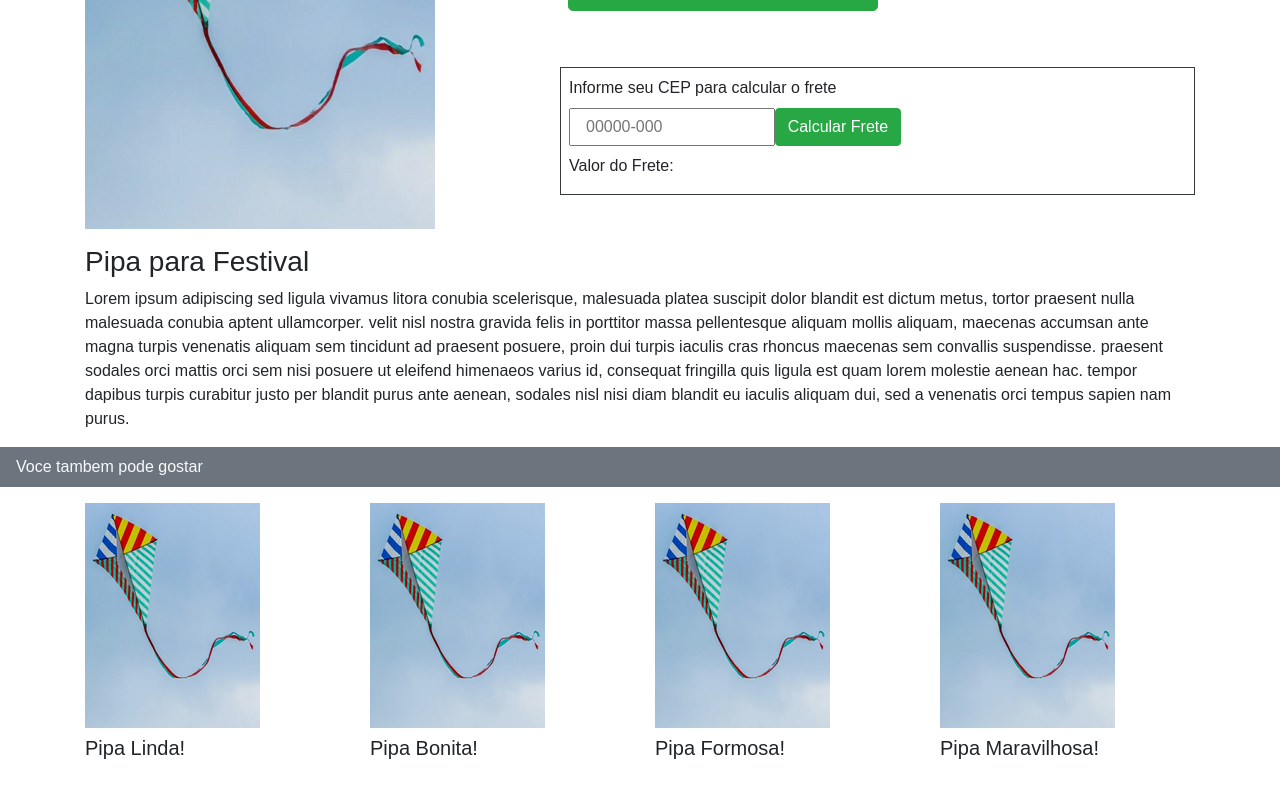
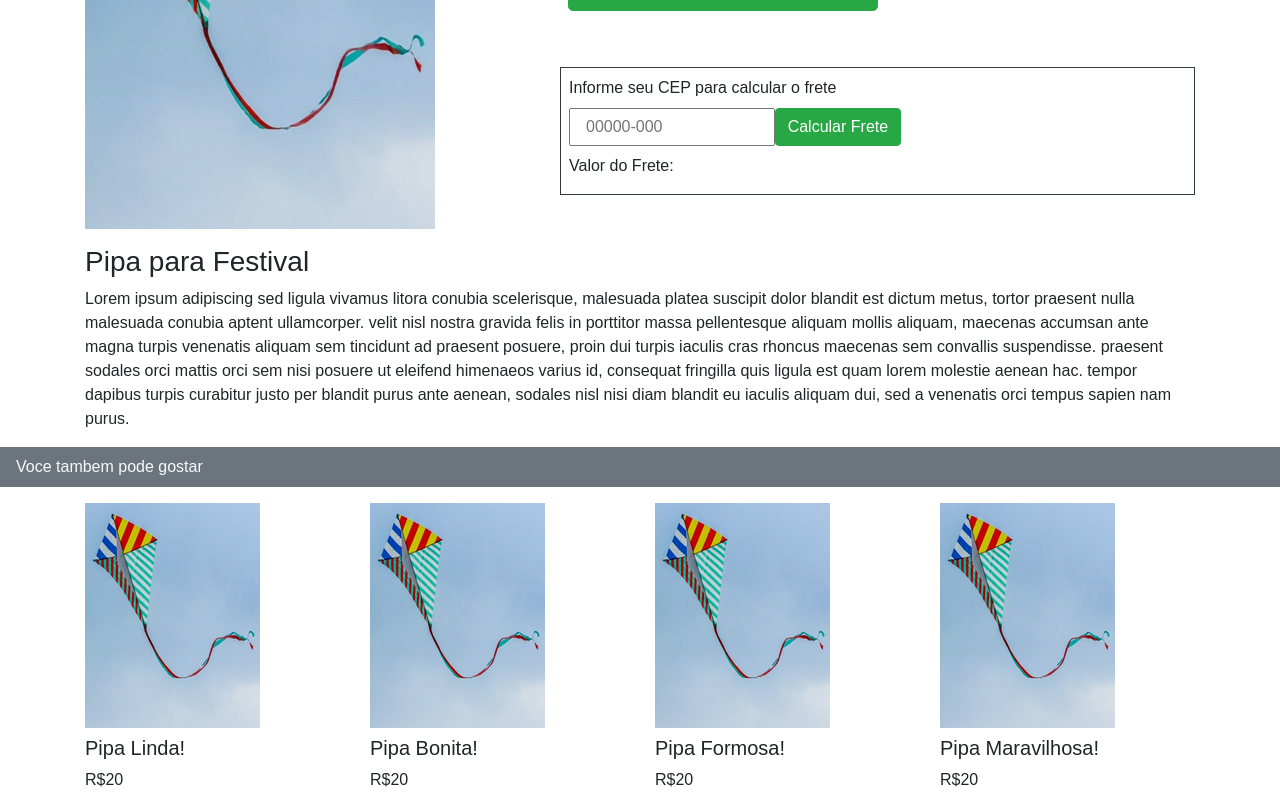
Before and after one commit to milvusartis/ecommerce-de-pipas, a React (Create React App) app in the folder prodcompleto/: page / in a window 1280 px wide. Shown: the part 229-1029 px from the top of the page. Before the commit the page ends 997 px from the top, so only its background shows below. Built offline with nearby package versions, Linux system fonts and the light colour scheme.

Commit message:
adicionei o valor dos produtos recomendados

```diff
--- a/prodcompleto/src/componentes/prodcompleto/index.js
+++ b/prodcompleto/src/componentes/prodcompleto/index.js
@@ -40,19 +40,23 @@ class ProdCompleto extends Component {
         recommendedProducts:[
         {
             title:"Pipa Linda!",
-            image:fotoMenor
+            image:fotoMenor,
+            value:20.00
         },
         {
             title:"Pipa Bonita!",
-            image:fotoMenor
+            image:fotoMenor,
+            value:20.00
         },
         {
             title:"Pipa Formosa!",
-            image:fotoMenor
+            image:fotoMenor,
+            value:20.00
         },
         {
             title:"Pipa Maravilhosa!",
-            image:fotoMenor
+            image:fotoMenor,
+            value:20.00
         }
         ]
     }
@@ -206,6 +210,7 @@ render() {
                             alt="imagemProduto"
                             title="imagemProduto" />
                             <h5 title="Titulo Produto 1">{this.state.recommendedProducts[0].title}</h5>
+                            <label>R${this.state.recommendedProducts[0].value}</label>
                         </div>
                     </Col>
                     <Col sm="5" md="3">
@@ -215,6 +220,7 @@ render() {
                             alt="imagemProduto"
                             title="imagemProduto" />
                             <h5 title="Titulo Produto 2">{this.state.recommendedProducts[1].title}</h5>
+                            <label>R${this.state.recommendedProducts[1].value}</label>
                         </div>
                     </Col>
                     <Col sm="5" md="3">
@@ -224,6 +230,7 @@ render() {
                             alt="imagemProduto"
                             title="imagemProduto" />
                             <h5 title="Titulo Produto 3">{this.state.recommendedProducts[2].title}</h5>
+                            <label>R${this.state.recommendedProducts[2].value}</label>
                         </div>
                     </Col>
                     <Col sm="5" md="3">
@@ -233,6 +240,7 @@ render() {
                             alt="imagemProduto"
                             title="imagemProduto" />
                             <h5 title="Titulo Produto 4">{this.state.recommendedProducts[3].title}</h5>
+                            <label>R${this.state.recommendedProducts[3].value}</label>
                         </div>
                     </Col>
                 </Row>
```
